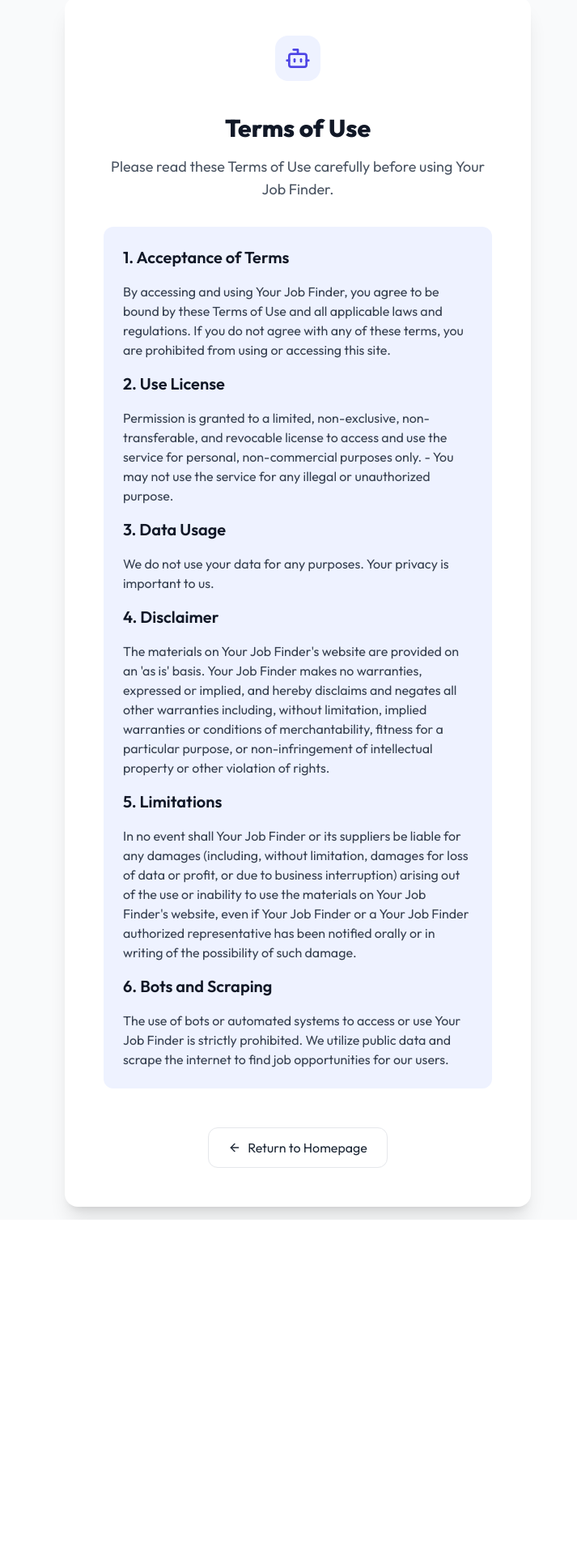
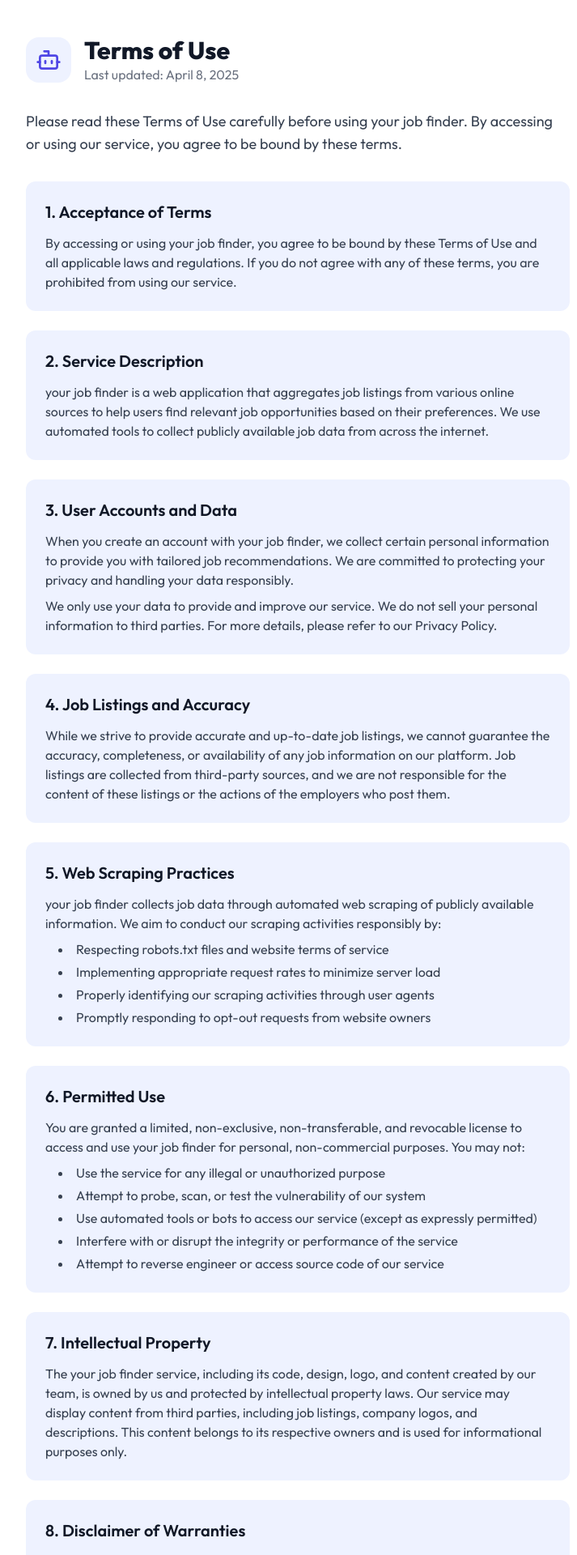
Before and after one commit to whoistahito/Job-Finder-Frontend, a React (Vite) app: page /terms in a window 1280 px wide. Shown: the part 20-1940 px from the top of the page at 81% size, without its empty margins (272-985 px from the left). Before the commit the page ends 1526 px from the top, so only its background shows below. Built offline with nearby package versions, Linux system fonts and the light colour scheme.

Commit message:
Updated terms of use

```diff
--- a/src/components/TermsOfUse.tsx
+++ b/src/components/TermsOfUse.tsx
@@ -6,82 +6,173 @@ import {Link} from 'react-router-dom';
 export const TermsOfUse: React.FC = () => {
     return (
         <main className="min-h-screen bg-gray-50 flex items-center justify-center p-4">
-            <div className="w-full max-w-xl">
-                <div className="bg-white rounded-2xl shadow-xl p-8 md:p-12 text-center space-y-8">
-                    {/* Logo */}
-                    <div className="inline-flex items-center justify-center p-3 rounded-2xl bg-indigo-50 mb-2">
+            <div className="w-full max-w-3xl">
+                <div className="bg-white rounded-2xl shadow-xl p-8 md:p-12 text-left space-y-8">
+                    {/* Header */}
+                    <div className="flex items-center gap-4">
+                        <div className="p-3 rounded-2xl bg-indigo-50">
                             <Bot className="w-8 h-8 text-indigo-600"/>
                         </div>
-
-                    {/* Main Content */}
-                    <div className="space-y-4">
+                        <div>
                             <h1 className="font-outfit text-3xl font-bold text-gray-900">
                                 Terms of Use
                             </h1>
-                        <p className="text-gray-600 text-lg">
-                            Please read these Terms of Use carefully before using Your Job Finder.
+                            <p className="text-gray-500">
+                                Last updated: April 8, 2025
+                            </p>
+                        </div>
+                    </div>
+
+                    {/* Introduction */}
+                    <div className="prose prose-indigo max-w-none">
+                        <p className="text-gray-700 text-lg">
+                            Please read these Terms of Use carefully before using your job finder. By accessing or using
+                            our service, you agree to be bound by these terms.
                         </p>
                     </div>
 
-                    {/* Terms */}
-                    <div className="bg-indigo-50 rounded-xl p-6 space-y-4 text-left">
-                        <h2 className="font-outfit text-xl font-semibold text-gray-900">
+                    {/* Terms Section */}
+                    <div className="space-y-6">
+                        <section className="bg-indigo-50 rounded-xl p-6">
+                            <h2 className="font-outfit text-xl font-semibold text-gray-900 mb-3">
                                 1. Acceptance of Terms
                             </h2>
                             <p className="text-gray-700">
-                            By accessing and using Your Job Finder, you agree to be bound by these Terms of Use and all
-                            applicable laws and regulations.
-                            If you do not agree with any of these terms, you are prohibited from using or accessing this
-                            site.
+                                By accessing or using your job finder, you agree to be bound by these Terms of Use and
+                                all applicable laws and regulations. If you do not agree with any of these terms, you
+                                are prohibited from using our service.
                             </p>
+                        </section>
 
-                        <h2 className="font-outfit text-xl font-semibold text-gray-900">
-                            2. Use License
+                        <section className="bg-indigo-50 rounded-xl p-6">
+                            <h2 className="font-outfit text-xl font-semibold text-gray-900 mb-3">
+                                2. Service Description
                             </h2>
                             <p className="text-gray-700">
-                            Permission is granted to a limited, non-exclusive, non-transferable, and revocable license
-                            to access and use the service for personal, non-commercial purposes only.
-                            - You may not use the service for any illegal or unauthorized purpose.
+                                your job finder is a web application that aggregates job listings from various online
+                                sources to help users find relevant job opportunities based on their preferences. We use
+                                automated tools to collect publicly available job data from across the internet.
                             </p>
+                        </section>
 
-                        <h2 className="font-outfit text-xl font-semibold text-gray-900">
-                            3. Data Usage
+                        <section className="bg-indigo-50 rounded-xl p-6">
+                            <h2 className="font-outfit text-xl font-semibold text-gray-900 mb-3">
+                                3. User Accounts and Data
+                            </h2>
+                            <p className="text-gray-700 mb-2">
+                                When you create an account with your job finder, we collect certain personal information
+                                to provide you with tailored job recommendations. We are committed to protecting your
+                                privacy and handling your data responsibly.
+                            </p>
+                            <p className="text-gray-700">
+                                We only use your data to provide and improve our service. We do not sell your personal
+                                information to third parties. For more details, please refer to our Privacy Policy.
+                            </p>
+                        </section>
+
+                        <section className="bg-indigo-50 rounded-xl p-6">
+                            <h2 className="font-outfit text-xl font-semibold text-gray-900 mb-3">
+                                4. Job Listings and Accuracy
                             </h2>
                             <p className="text-gray-700">
-                            We do not use your data for any purposes. Your privacy is important to us.
+                                While we strive to provide accurate and up-to-date job listings, we cannot guarantee the
+                                accuracy, completeness, or availability of any job information on our platform. Job
+                                listings are collected from third-party sources, and we are not responsible for the
+                                content of these listings or the actions of the employers who post them.
                             </p>
+                        </section>
 
-                        <h2 className="font-outfit text-xl font-semibold text-gray-900">
-                            4. Disclaimer
+                        <section className="bg-indigo-50 rounded-xl p-6">
+                            <h2 className="font-outfit text-xl font-semibold text-gray-900 mb-3">
+                                5. Web Scraping Practices
+                            </h2>
+                            <p className="text-gray-700 mb-2">
+                                your job finder collects job data through automated web scraping of publicly available
+                                information. We aim to conduct our scraping activities responsibly by:
+                            </p>
+                            <ul className="list-disc list-inside text-gray-700 space-y-1 ml-4">
+                                <li>Respecting robots.txt files and website terms of service</li>
+                                <li>Implementing appropriate request rates to minimize server load</li>
+                                <li>Properly identifying our scraping activities through user agents</li>
+                                <li>Promptly responding to opt-out requests from website owners</li>
+                            </ul>
+                        </section>
+
+                        <section className="bg-indigo-50 rounded-xl p-6">
+                            <h2 className="font-outfit text-xl font-semibold text-gray-900 mb-3">
+                                6. Permitted Use
+                            </h2>
+                            <p className="text-gray-700 mb-2">
+                                You are granted a limited, non-exclusive, non-transferable, and revocable license to
+                                access and use your job finder for personal, non-commercial purposes. You may not:
+                            </p>
+                            <ul className="list-disc list-inside text-gray-700 space-y-1 ml-4">
+                                <li>Use the service for any illegal or unauthorized purpose</li>
+                                <li>Attempt to probe, scan, or test the vulnerability of our system</li>
+                                <li>Use automated tools or bots to access our service (except as expressly permitted)
+                                </li>
+                                <li>Interfere with or disrupt the integrity or performance of the service</li>
+                                <li>Attempt to reverse engineer or access source code of our service</li>
+                            </ul>
+                        </section>
+
+                        <section className="bg-indigo-50 rounded-xl p-6">
+                            <h2 className="font-outfit text-xl font-semibold text-gray-900 mb-3">
+                                7. Intellectual Property
                             </h2>
                             <p className="text-gray-700">
-                            The materials on Your Job Finder's website are provided on an 'as is' basis.
-                            Your Job Finder makes no warranties, expressed or implied, and hereby disclaims and negates
-                            all other warranties
-                            including, without limitation, implied warranties or conditions of merchantability,
-                            fitness for a particular purpose, or non-infringement of intellectual property or other
-                            violation of rights.
+                                The your job finder service, including its code, design, logo, and content created by
+                                our team, is owned by us and protected by intellectual property laws. Our service may
+                                display content from third parties, including job listings, company logos, and
+                                descriptions. This content belongs to its respective owners and is used for
+                                informational purposes only.
                             </p>
+                        </section>
 
-                        <h2 className="font-outfit text-xl font-semibold text-gray-900">
-                            5. Limitations
+                        <section className="bg-indigo-50 rounded-xl p-6">
+                            <h2 className="font-outfit text-xl font-semibold text-gray-900 mb-3">
+                                8. Disclaimer of Warranties
                             </h2>
                             <p className="text-gray-700">
-                            In no event shall Your Job Finder or its suppliers be liable for any damages (including,
-                            without limitation, damages for loss of data or profit, or due to business interruption)
-                            arising out of the use
-                            or inability to use the materials on Your Job Finder's website, even if Your Job Finder or a
-                            Your Job Finder authorized representative has been notified orally or in writing of the
-                            possibility of such damage.
+                                your job finder is provided on an "as is" and "as available" basis. We make no
+                                warranties, expressed or implied, regarding the reliability, availability, or accuracy
+                                of our service. We do not guarantee that the service will meet your requirements or that
+                                it will be error-free, secure, or uninterrupted.
                             </p>
+                        </section>
 
-                        <h2 className="font-outfit text-xl font-semibold text-gray-900">
-                            6. Bots and Scraping
+                        <section className="bg-indigo-50 rounded-xl p-6">
+                            <h2 className="font-outfit text-xl font-semibold text-gray-900 mb-3">
+                                9. Limitation of Liability
                             </h2>
                             <p className="text-gray-700">
-                            The use of bots or automated systems to access or use Your Job Finder is strictly
-                            prohibited.
-                            We utilize public data and scrape the internet to find job opportunities for our users.
+                                In no event shall your job finder, its operators, or affiliates be liable for any
+                                indirect, incidental, special, consequential, or punitive damages, including without
+                                limitation, loss of profits, data, use, goodwill, or other intangible losses, resulting
+                                from your access to or use of (or inability to access or use) the service.
+                            </p>
+                        </section>
+
+                        <section className="bg-indigo-50 rounded-xl p-6">
+                            <h2 className="font-outfit text-xl font-semibold text-gray-900 mb-3">
+                                10. Modifications to Terms
+                            </h2>
+                            <p className="text-gray-700">
+                                We reserve the right to modify or replace these Terms of Use at any time. If a revision
+                                is material, we will provide at least 30 days' notice prior to any new terms taking
+                                effect. What constitutes a material change will be determined at our sole discretion.
+                            </p>
+                        </section>
+                    </div>
+
+                    {/* Contact Section */}
+                    <div className="bg-gray-100 rounded-xl p-6">
+                        <h2 className="font-outfit text-xl font-semibold text-gray-900 mb-3">
+                            Contact Us
+                        </h2>
+                        <p className="text-gray-700">
+                            If you have any questions about these Terms of Use, please contact us at support@your job
+                            finder.com.
                         </p>
                     </div>
 
@@ -90,7 +181,7 @@ export const TermsOfUse: React.FC = () => {
                         <Link to="/">
                             <Button
                                 variant="secondary"
-                                className="!w-auto mx-auto"
+                                className="!w-auto flex items-center gap-2"
                             >
                                 <ArrowLeft className="w-4 h-4"/>
                                 <span>Return to Homepage</span>
```
Lines whose indentation alone changed are shown as unchanged.
